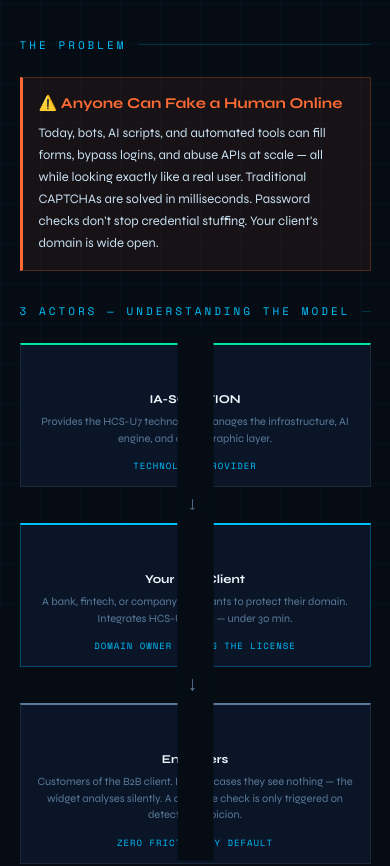
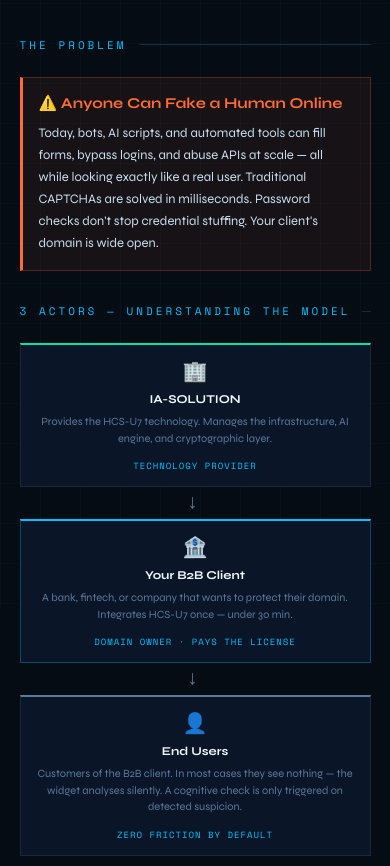
Before and after one commit to zefparis/hcs-doc, a plain HTML site: page index.html in a window 390 px wide. Shown: the part 237-1103 px from the top of the page. Drawn offline with nearby package versions, Linux system fonts and the light colour scheme.

Commit message:
fix actor arrow band

```diff
--- a/index.html
+++ b/index.html
@@ -32,7 +32,7 @@ h1 span{color:var(--cyan)}
 .problem-block{background:rgba(255,107,53,0.07);border:1px solid rgba(255,107,53,0.25);border-left:3px solid var(--orange);padding:clamp(16px,4vw,28px);margin-bottom:clamp(32px,6vw,56px)}
 .problem-block h2{font-size:clamp(15px,3vw,20px);font-weight:700;color:var(--orange);margin-bottom:10px}
 .problem-block p{font-size:clamp(13px,2vw,15px);line-height:1.7}
-.actors-grid{display:grid;grid-template-columns:1fr auto 1fr auto 1fr;align-items:stretch;margin-bottom:clamp(32px,6vw,56px)}
+.actors-grid{display:grid;grid-template-columns:1fr auto 1fr auto 1fr;align-items:center;margin-bottom:clamp(32px,6vw,56px)}
 .actor-card{background:var(--dark2);padding:clamp(14px,3vw,24px) clamp(10px,2vw,20px);text-align:center;border:1px solid rgba(255,255,255,0.07);display:flex;flex-direction:column;align-items:center;gap:8px}
 .actor-card.actor-ia{border-top:2px solid var(--green)}
 .actor-card.actor-b2b{border:1px solid rgba(0,194,255,0.3);border-top:2px solid var(--cyan)}
@@ -41,7 +41,7 @@ h1 span{color:var(--cyan)}
 .actor-card h4{font-size:clamp(12px,2vw,15px);font-weight:700;color:var(--white)}
 .actor-card p{font-size:clamp(11px,1.5vw,13px);color:var(--muted);line-height:1.5;flex:1}
 .actor-role{font-family:'Space Mono',monospace;font-size:9px;letter-spacing:1px;color:var(--cyan);display:block;margin-top:4px}
-.actor-arrow{display:flex;align-items:center;justify-content:center;font-size:20px;color:var(--muted);padding:0 8px;flex-shrink:0}
+.actor-arrow{display:flex;align-items:center;justify-content:center;font-size:20px;color:var(--muted);padding:0 8px;flex-shrink:0;align-self:center;height:auto}
 .steps{display:flex;flex-direction:column;margin-bottom:clamp(40px,8vw,72px)}
 .step{display:grid;grid-template-columns:56px 1fr;gap:clamp(12px,3vw,24px);align-items:start;position:relative}
 .step:not(:last-child)::after{content:'';position:absolute;left:27px;top:56px;bottom:-1px;width:2px;background:linear-gradient(to bottom,rgba(0,194,255,0.4),rgba(0,194,255,0.04))}
@@ -92,7 +92,7 @@ h1 span{color:var(--cyan)}
 .lang-en [data-fr],.lang-fr [data-en]{display:none}
 @media(max-width:700px){
   .actors-grid{grid-template-columns:1fr}
-  .actor-arrow{transform:rotate(90deg);padding:6px 0;height:36px;display:flex;align-items:center;justify-content:center;background:var(--dark)}
+  .actor-arrow{transform:rotate(90deg);padding:4px 0;height:32px;display:flex;align-items:center;justify-content:center;background:transparent}
   .step{grid-template-columns:44px 1fr;gap:12px}
   .step-num{width:44px;height:44px;font-size:14px}
   .step:not(:last-child)::after{left:21px;top:44px}
@@ -280,10 +280,5 @@ h1 span{color:var(--cyan)}
       <h2 data-fr>Prêt à Intégrer Votre Premier Client ?</h2>
       <p data-en>Contact IA-SOLUTION to get your partner access, technical documentation, and integration support.</p>
       <p data-fr>Contactez IA-SOLUTION pour obtenir votre accès partenaire, la documentation technique et le support d'intégration.</p>
-      <a href="mailto:contact@ia-solution.fr" class="cta-btn" data-en>Contact IA-SOLUTION →</a>
-      <a href="mailto:contact@ia-solution.fr" class="cta-btn" data-fr>Contacter IA-SOLUTION →</a>
-    </div>
-  </div>
-</div>
-</body>
-</html>
+      <a href="/cdn-cgi/l/email-protection#f794989983969483b79e96da84989b82839e9899d99185" class="cta-btn" data-en>Contact IA-SOLUTION →</a>
+      <a href="/cdn-cgi/l/email-protection#5a3935342e3b392e1a333b772935362f2e333534743c28" class="
```
